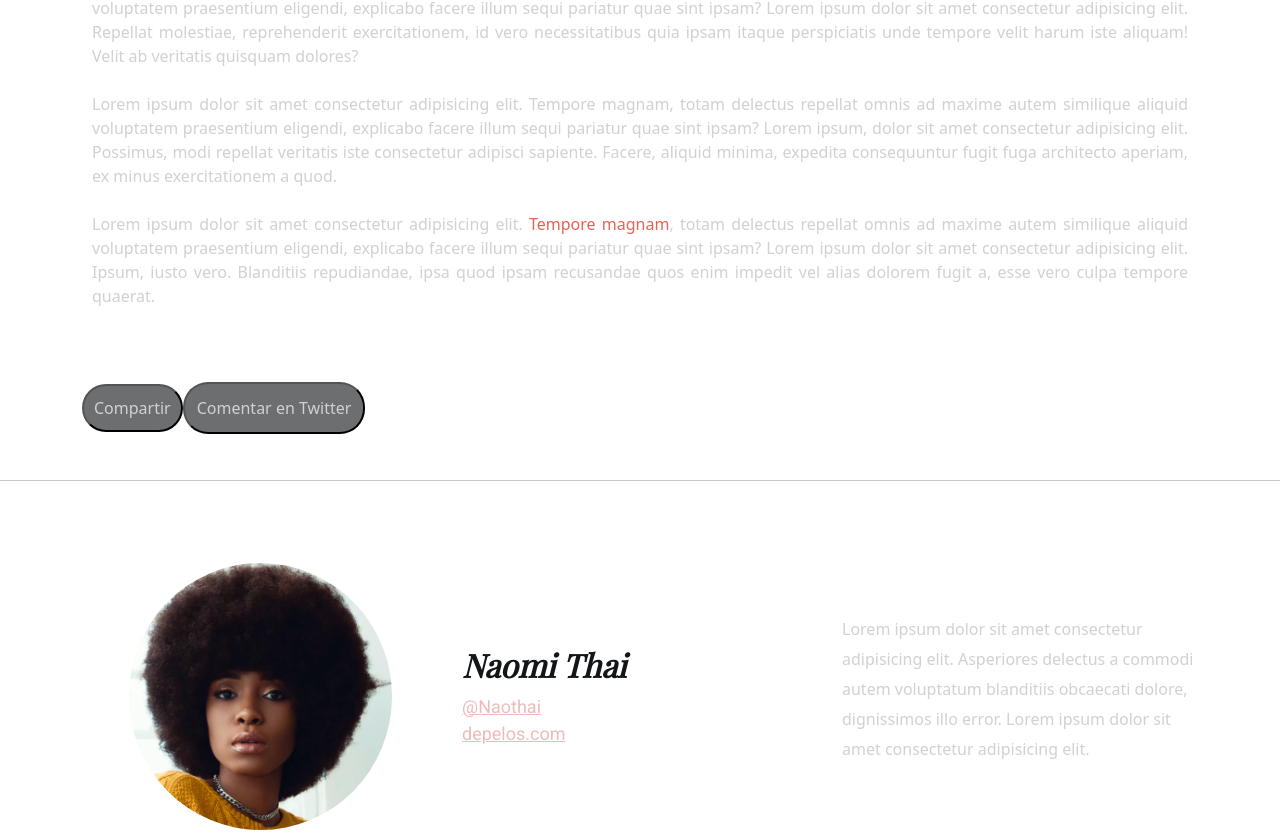
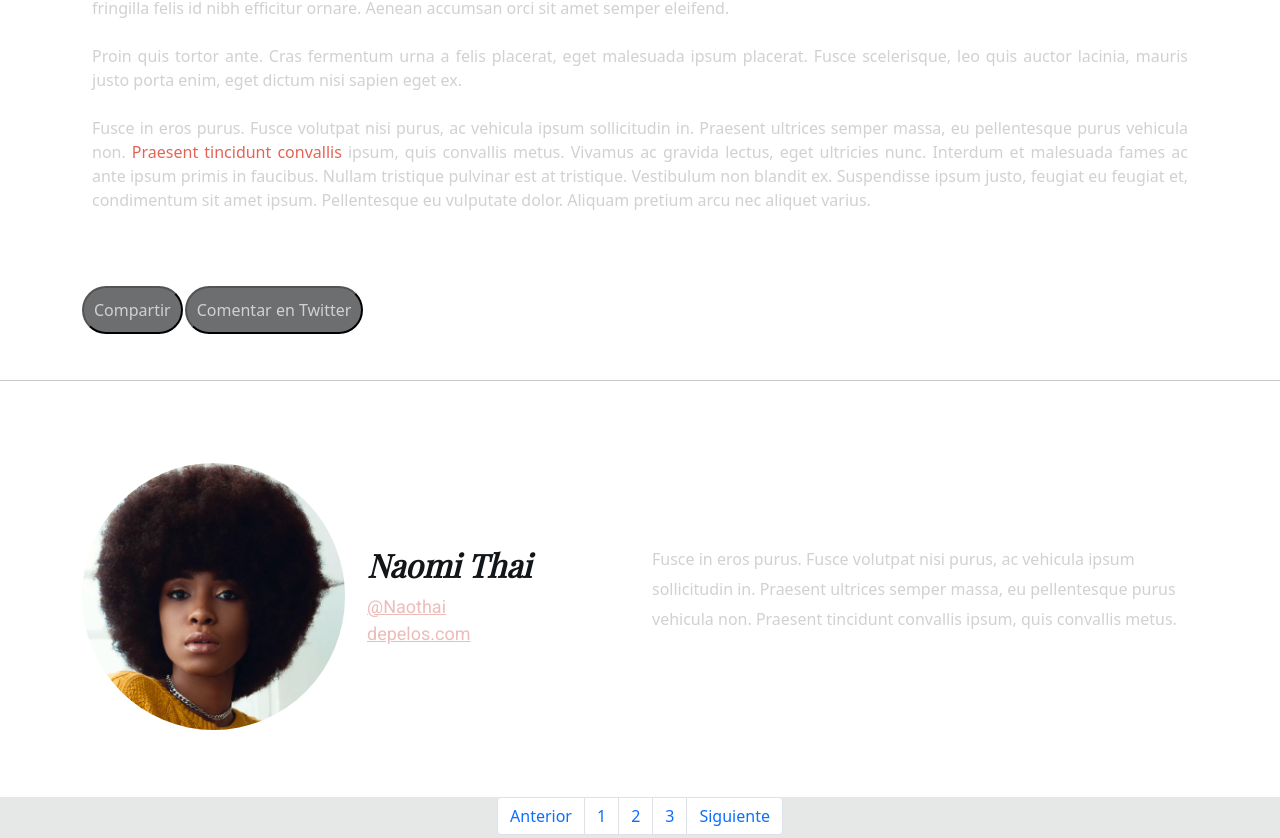
Before and after one commit to SebaChuaqui/BarberShop, a plain HTML site: page index.html in a window 1280 px wide. Shown: the part 1192-2030 px from the top of the page. Drawn offline with nearby package versions, Linux system fonts and the light colour scheme; a web font is replaced by a local one.

Commit message:
Barber 11

```diff
--- a/assets/scss/components/_buttons.scss
+++ b/assets/scss/components/_buttons.scss
@@ -18,10 +18,11 @@
 
     &_comentar {
         background-color: $niquel;
-        padding: 12px;
+        padding: 10px;
         color: $lightgray;
         border-radius: 25px;
         width: auto;
+        margin-left: 2px;
 
         &:hover {
             background-color: $rudy-pink;
--- a/assets/scss/components/_navbar.scss
+++ b/assets/scss/components/_navbar.scss
@@ -13,10 +13,8 @@ a.navbar-brand {
 }
 
 .nav-item {
-    &:hover {
-        background-color: $niquel;
+
+        background-color: $serie-black;
         color: $white;
-        border-radius: 50%;
-        border-image-width: 30px;
-    }
+        margin-left: 20px;
 }
--- a/assets/scss/layout/_section.scss
+++ b/assets/scss/layout/_section.scss
@@ -40,6 +40,7 @@
         align-items: flex-end;
         color: $lightgray;
         line-height: 30px;
+
     }
 }
 
@@ -58,6 +59,7 @@
         padding: 10px;
         text-align: justify;
         color: $lightgray;
+        line-height: -20px;
     }
 
     &_destacado {
--- a/index.html
+++ b/index.html
@@ -18,7 +18,7 @@
 
 <body>
 
-        <nav class="navbar navbar-expand-lg navbar-dark fixed-top">
+    <nav class="navbar navbar-expand-lg navbar-dark fixed-top">
         <div class="container">
             <a class="navbar-brand" href="#"> <img class="navbar_logo" src="assets/images/logo.png"
                     alt="Logo BarberShop"></a>
@@ -27,7 +27,7 @@
                 <span class="navbar-toggler-icon"></span>
             </button>
             <div class="collapse navbar-collapse" id="navbarNav">
-                <ul class="navbar-nav ml-auto">
+                <ul class="navbar-nav ms-auto">
                     <li class="nav-item active">
                         <a class="nav-link text-white" href="#">Nosotros <span class="sr-only">(current)</span></a>
                     </li>
@@ -66,39 +66,33 @@
             <div class="row">
                 <div class="col-xs-6">
                     <h3 class="articulo_titulo">12 de abril de 2018</h3>
-                    <p class="articulo_parrafo">Lorem ipsum dolor sit amet consectetur adipisicing elit.
-                        Tempore magnam, totam delectus repellat omnis ad maxime autem similique aliquid voluptatem
-                        praesentium eligendi, explicabo facere illum sequi pariatur quae sint ipsam? Lorem ipsum dolor
-                        sit amet consectetur adipisicing elit. Quibusdam
-                        incidunt impedit nihil nisi quidem debitis nobis corporis enim, natus minima explicabo nulla
-                        molestiae vero deserunt voluptatibus veritatis at dolorem fuga?<br><br>
-                        Lorem ipsum dolor sit amet consectetur adipisicing elit. Tempore magnam, totam delectus repellat
-                        omnis ad maxime autem similique aliquid voluptatem praesentium eligendi, explicabo facere illum
-                        sequi
-                        pariatur quae sint ipsam? Lorem ipsum dolor sit amet consectetur adipisicing elit. Aperiam eaque
-                        obcaecati vero excepturi sapiente tenetur qui veritatis laborum voluptatem architecto, nobis
-                        numquam eos, labore, dolores expedita porro
-                        dolore sint? Magnam?<br><br>
-                        Lorem ipsum dolor sit amet consectetur adipisicing elit. Tempore magnam, totam delectus repellat
-                        omnis ad maxime autem similique aliquid voluptatem praesentium eligendi, explicabo facere illum
-                        sequi
-                        pariatur quae sint ipsam? Lorem ipsum dolor sit amet consectetur adipisicing elit. Repellat
-                        molestiae, reprehenderit exercitationem, id vero necessitatibus quia ipsam itaque perspiciatis
-                        unde tempore velit harum iste aliquam! Velit ab
-                        veritatis quisquam dolores?<br><br>
-                        Lorem ipsum dolor sit amet consectetur adipisicing elit. Tempore magnam, totam delectus repellat
-                        omnis ad maxime autem similique aliquid voluptatem praesentium eligendi, explicabo facere illum
-                        sequi
-                        pariatur quae sint ipsam? Lorem ipsum, dolor sit amet consectetur adipisicing elit. Possimus,
-                        modi repellat veritatis iste consectetur adipisci sapiente. Facere, aliquid minima, expedita
-                        consequuntur fugit fuga architecto aperiam, ex
-                        minus exercitationem a quod.<br><br>
-                        Lorem ipsum dolor sit amet consectetur adipisicing elit. <span
-                            class="articulo_destacado">Tempore magnam</span>, totam delectus repellat omnis ad maxime
-                        autem similique aliquid voluptatem praesentium eligendi, explicabo facere illum sequi
-                        pariatur quae sint ipsam? Lorem ipsum dolor sit amet consectetur adipisicing elit. Ipsum, iusto
-                        vero. Blanditiis repudiandae, ipsa quod ipsam recusandae quos enim impedit vel alias dolorem
-                        fugit a, esse vero culpa tempore quaerat.<br><br>
+                    <p class="articulo_parrafo">Lorem ipsum dolor sit amet, consectetur adipiscing elit. Suspendisse
+                        feugiat nunc quam, eget scelerisque quam semper quis. Mauris maximus blandit lorem, sit amet
+                        condimentum eros auctor quis. In ut semper ipsum, nec condimentum est. Phasellus sodales, nunc
+                        vitae feugiat consequat, turpis velit euismod mi, eget scelerisque felis odio nec tortor. Ut
+                        nibh ex, tincidunt eu faucibus vel, sollicitudin ut velit.<br><br>
+
+                        Fusce dapibus turpis massa, nec pellentesque libero porttitor eu. Fusce vel pellentesque augue.
+                        Cras finibus elit nec nisl vehicula, in interdum dolor volutpat. Duis arcu odio, aliquet non
+                        sapien vitae, scelerisque aliquam lorem. Suspendisse et sem tincidunt, tincidunt odio id, varius
+                        enim. Vestibulum faucibus augue id fringilla vulputate. Sed vitae magna eu enim pellentesque
+                        laoreet. Pellentesque id molestie eros. Nunc quam nisi, efficitur in scelerisque eu, lacinia vel
+                        erat. <br><br>
+                        Suspendisse vel lobortis lectus, eu convallis mauris. Praesent id odio imperdiet, tincidunt ex
+                        a, aliquam libero. Duis ultricies nisi nulla, eget cursus nibh interdum tempus. Integer sodales
+                        tincidunt imperdiet. Aenean ornare at tortor sed facilisis. Nulla gravida turpis ac ullamcorper
+                        iaculis. Cras fringilla felis id nibh efficitur ornare. Aenean accumsan orci sit amet semper
+                        eleifend.<br><br>
+                        Proin quis tortor ante. Cras fermentum urna a felis placerat, eget malesuada ipsum placerat.
+                        Fusce scelerisque, leo quis auctor lacinia, mauris justo porta enim, eget dictum nisi sapien
+                        eget ex.<br><br>
+                        Fusce in eros purus. Fusce volutpat nisi purus, ac vehicula ipsum sollicitudin in. Praesent
+                        ultrices semper massa, eu pellentesque purus vehicula non. <span
+                            class="articulo_destacado">Praesent tincidunt convallis </span> ipsum,
+                        quis convallis metus. Vivamus ac gravida lectus, eget ultricies nunc. Interdum et malesuada
+                        fames ac ante ipsum primis in faucibus. Nullam tristique pulvinar est at tristique. Vestibulum
+                        non blandit ex. Suspendisse ipsum justo, feugiat eu feugiat et, condimentum sit amet ipsum.
+                        Pellentesque eu vulputate dolor. Aliquam pretium arcu nec aliquet varius.<br><br>
                 </div>
             </div>
         </div>
@@ -114,18 +108,18 @@
 
     <section class="container">
         <div class="row autor">
-            <div class="col-xs-3 col-md-4">
+            <div class="col-xs-3 col-md-3">
                 <img class="autor_img" src="assets/images/naomi-thai.png" alt="Naomi Thai"></img>
             </div>
-            <div class="col-sx-3 col-md-4">
+            <div class="col-sx-3 col-md-3">
                 <h2 class="autor_name">Naomi Thai</h2>
                 <a class="autor_web" href="https://www.twitter.com" target="_blank">@Naothai</a>
                 <a class="autor_web" href="http://www.depelos.com" target="_blank">depelos.com</a>
             </div>
-            <div class="col-sx-3 col-md-4">
-                <p class="autor_text">Lorem ipsum dolor sit amet consectetur adipisicing elit. Asperiores delectus a
-                    commodi autem voluptatum blanditiis obcaecati dolore, dignissimos illo error. Lorem ipsum dolor sit
-                    amet consectetur adipisicing elit.
+            <div class="col-sx-3 col-md-6">
+                <p class="autor_text">Fusce in eros purus. Fusce volutpat nisi purus, ac vehicula ipsum sollicitudin in.
+                    Praesent ultrices semper massa, eu pellentesque purus vehicula non. Praesent tincidunt convallis
+                    ipsum, quis convallis metus.
                 </p>
             </div>
         </div>
```
Also changed, not shown: assets/css/main.css, 1 other file.
